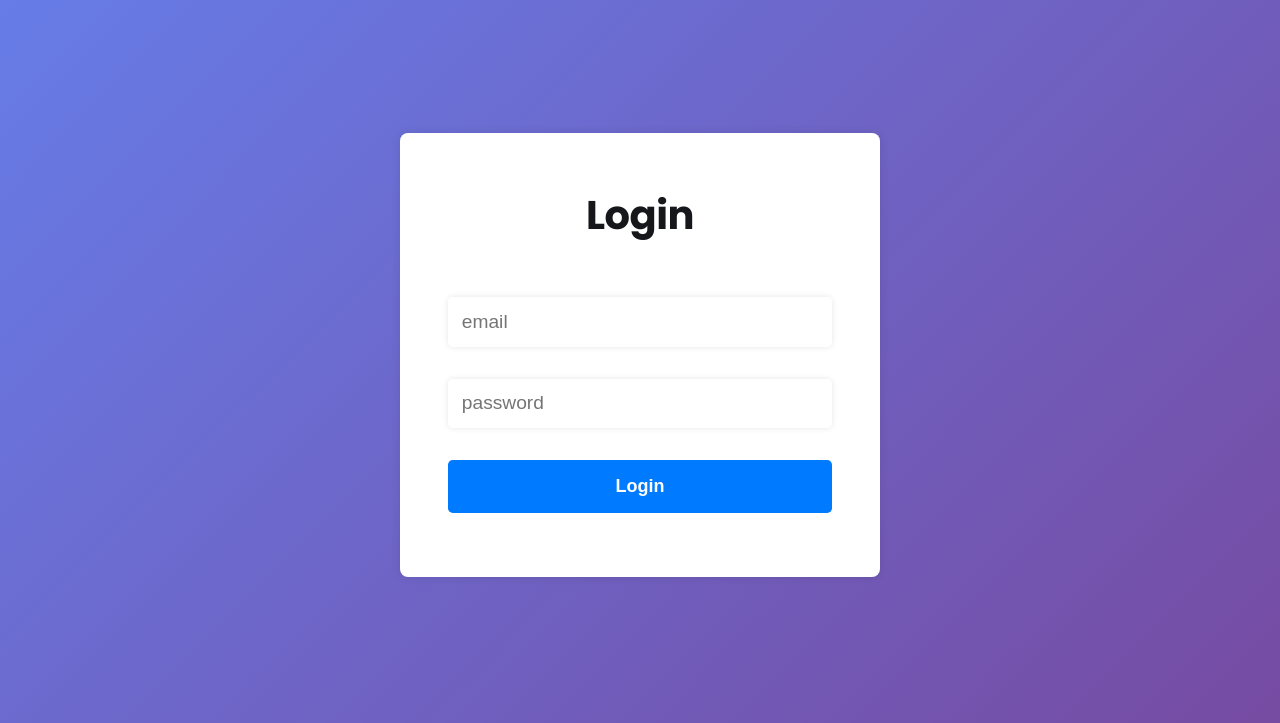
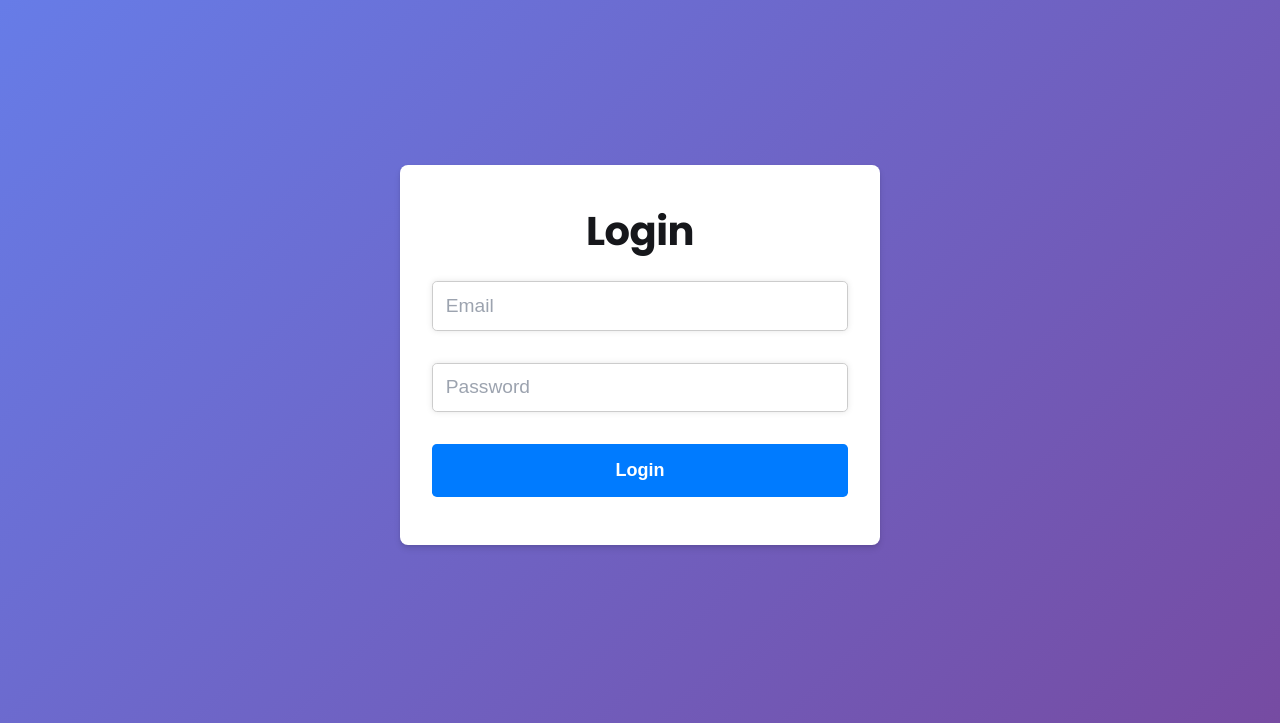
Before and after one commit to srgicmps/whale-page, a website: page src/login.html in a window 1280 px wide. Shown: the part 77-800 px from the top of the page. Drawn offline with Linux system fonts and the light colour scheme.

Commit message:
nice css

```diff
--- a/css/login.css
+++ b/css/login.css
@@ -39,8 +39,6 @@ body {
 	justify-content: center;
 	height: calc(100vh - 4rem);
 	width: 100%;
-	/* padding: 1rem; */
-	/* padding: 20px; */
 }
 
 form {
@@ -54,8 +52,8 @@ form {
 	box-shadow: 0 0 10px rgba(0, 0, 0, 0.1);
 	transition: transform 0.3s ease-in-out, box-shadow 0.3s ease-in-out;
 	background-color: rgb(255, 255, 255);
-	backdrop-filter: blur(20px);
-	padding: 3rem;
+	box-shadow: 0 4px 6px rgba(0, 0, 0, 0.1), 0 1px 3px rgba(0, 0, 0, 0.08);
+	padding: 2rem;
 	border-radius: 8px;
 }
 
@@ -63,7 +61,7 @@ form {
 	font-size: 2.5rem;
 	font-weight: 700;
 	letter-spacing: -0.5px;
-	margin: 0rem 0rem 2rem 0rem;
+	margin: 0rem 0rem 0rem 0rem;
 }
 
 input {
@@ -76,8 +74,14 @@ input {
 	font-size: 1.2rem;
 	/* margin: 1rem; */
 	margin: 1rem 0rem;
+	/* border: 1px solid black;   */
 	border-radius: 0.3rem;
+	border: 1px solid #ccc;
 	box-shadow: 0 0px 6px rgba(0, 0, 0, 0.1);
+}
+
+input::placeholder {
+	color: #9ca3af;
 }
 
 #login-image {
--- a/src/login.html
+++ b/src/login.html
@@ -36,9 +36,9 @@
 				<h1 id="login-title">Login</h1>
 				<div id="input-container">
 					<!-- <label for="email">Email:</label> -->
-					<input type="text" id="email" name="email" required placeholder="email" />
+					<input type="text" id="email" name="email" required placeholder="Email" />
 					<!-- <label for="password">Password:</label> -->
-					<input type="password" id="password" name="password" required placeholder="password" />
+					<input type="password" id="password" name="password" required placeholder="Password" />
 				</div>
 				<button id="submit-btn" type="submit">Login</button>
 			</form>
```
